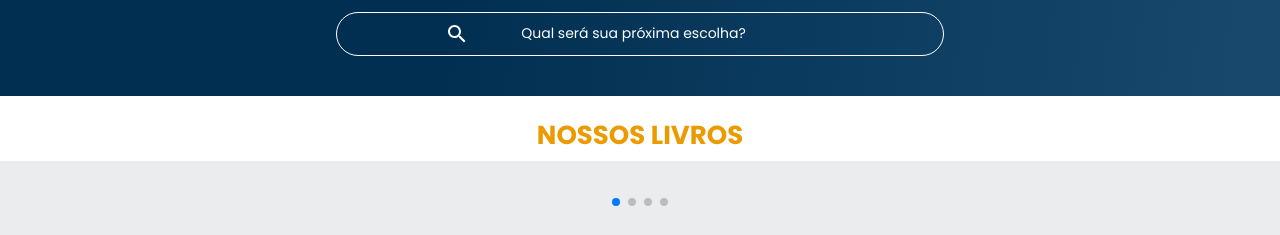
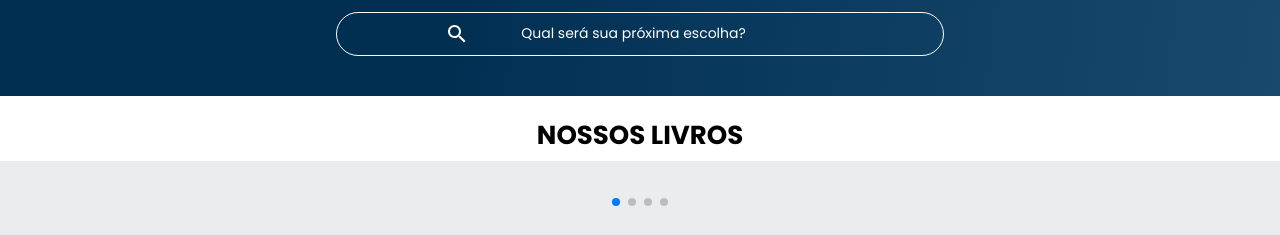
Before and after one commit to pandinhakkk/harrypotter, a plain HTML site: page index.html in a window 1280 px wide. Shown: the part 192-427 px from the top of the page. Drawn offline with nearby package versions, Linux system fonts and the light colour scheme.

Commit message:
Update styles.css

```diff
--- a/styles.css
+++ b/styles.css
@@ -8,7 +8,7 @@
 :root {
     --cor-de-fundo: #EBECEE;
     --branco: #FFFFFF;
-    --laranja: #EB9B00;
+    --preto: #000000;
     --azul-degrade: linear-gradient(97.54deg, #002F52 35.49%, #326589 165.37%);
     --fonte-principal: "Poppins";
     --azul: #002F52;
```
